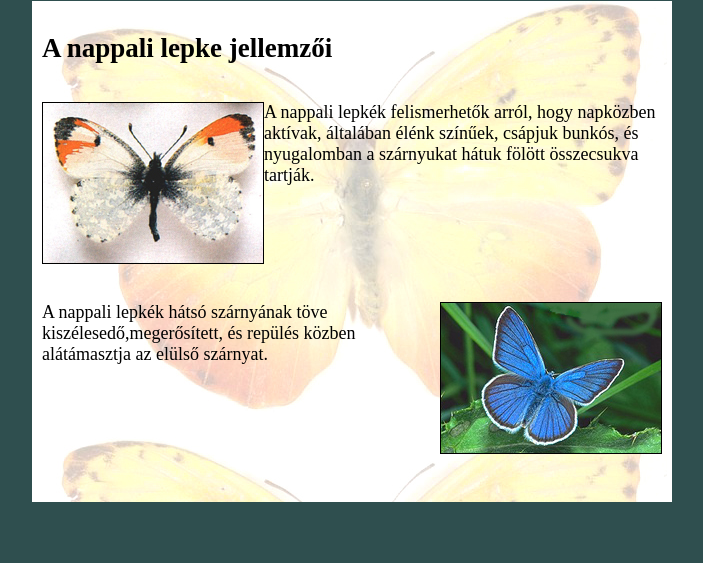
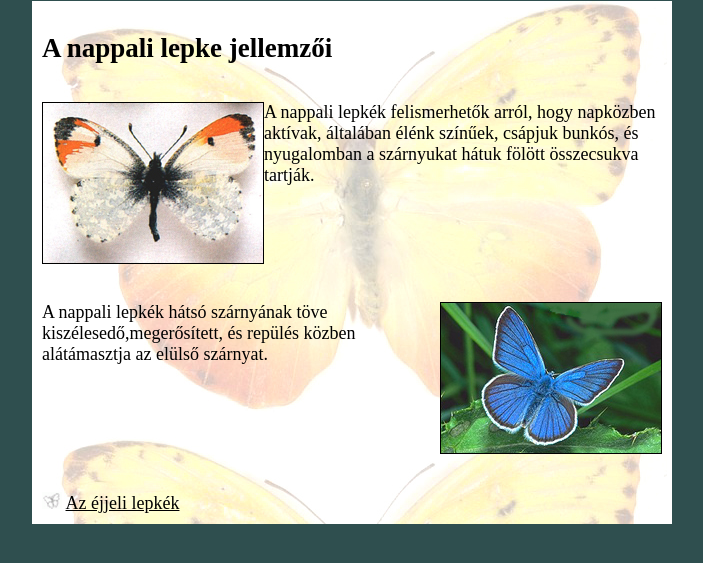
Before and after one commit to KDavid860121/Frontend, a plain HTML site: page index.html in a window 1280 px wide. Shown: the part 79-642 px from the top of the page, without its empty margins (288-991 px from the left). Drawn offline with Linux system fonts and the light colour scheme.

Commit message:
6feladat

```diff
--- a/index.html
+++ b/index.html
@@ -15,7 +15,7 @@
             </td>
         </tr>
         <tr>
-            <td colspan="3">
+            <td>
                 <p id="elso"><img src="képek/k1.jpg" class="kep" alt=""> <div>A nappali lepkék felismerhetők arról,
                      hogy napközben aktívak, általában élénk színűek, csápjuk bunkós, és nyugalomban
                       a szárnyukat hátuk fölött összecsukva tartják.</div>
@@ -31,7 +31,8 @@
         </tr>
         <tr>
             <td>
-
+                <img src="képek/jel.gif" alt="">
+                <a href="ejjeli.html">Az éjjeli lepkék</a>
             </td>
         </tr>
     </table>
--- a/nappali.css
+++ b/nappali.css
@@ -33,3 +33,7 @@ th, td {
 .kep {
     border: 1px solid black;
 }
+
+a {
+    color: black;
+}
```
